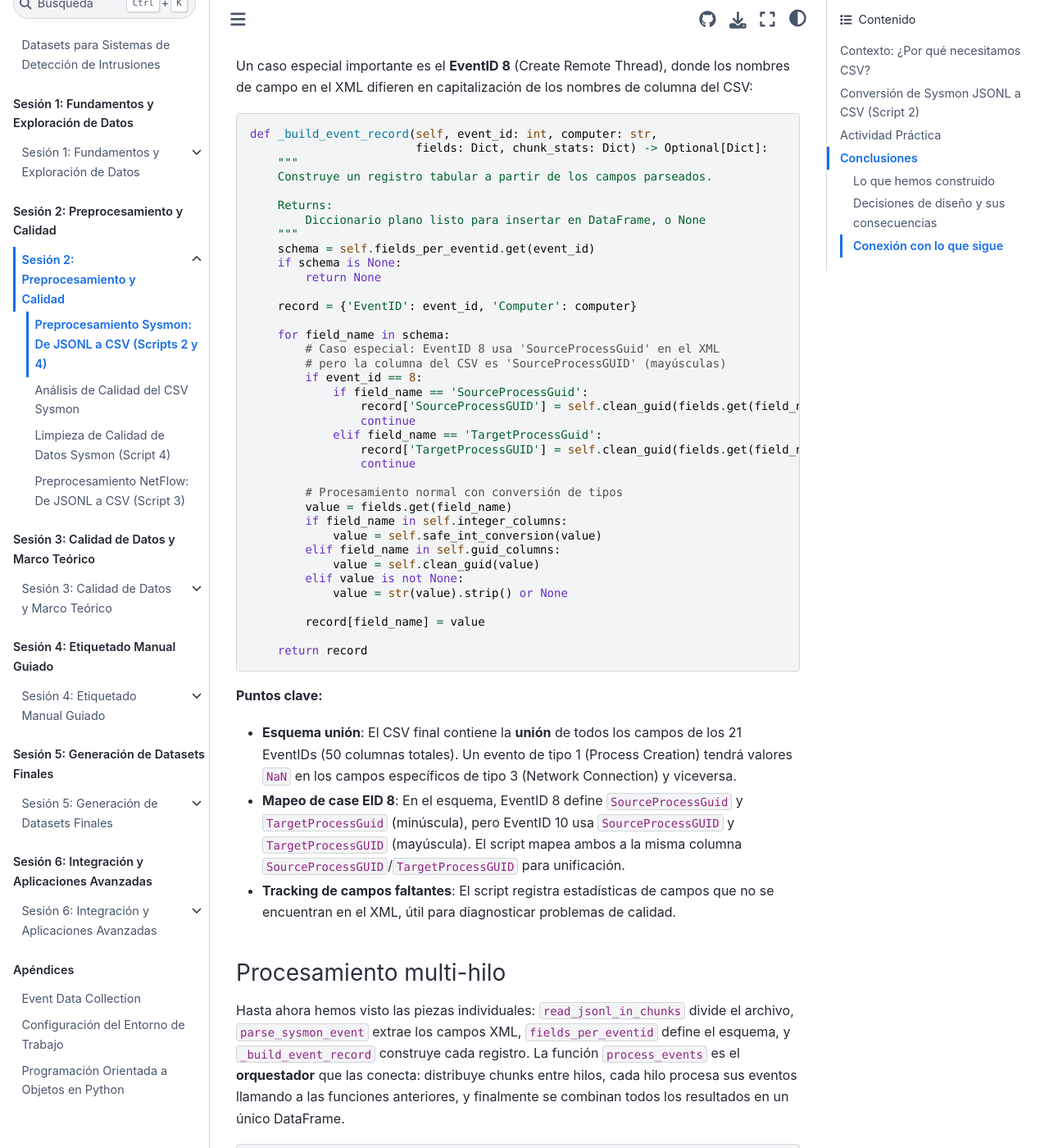
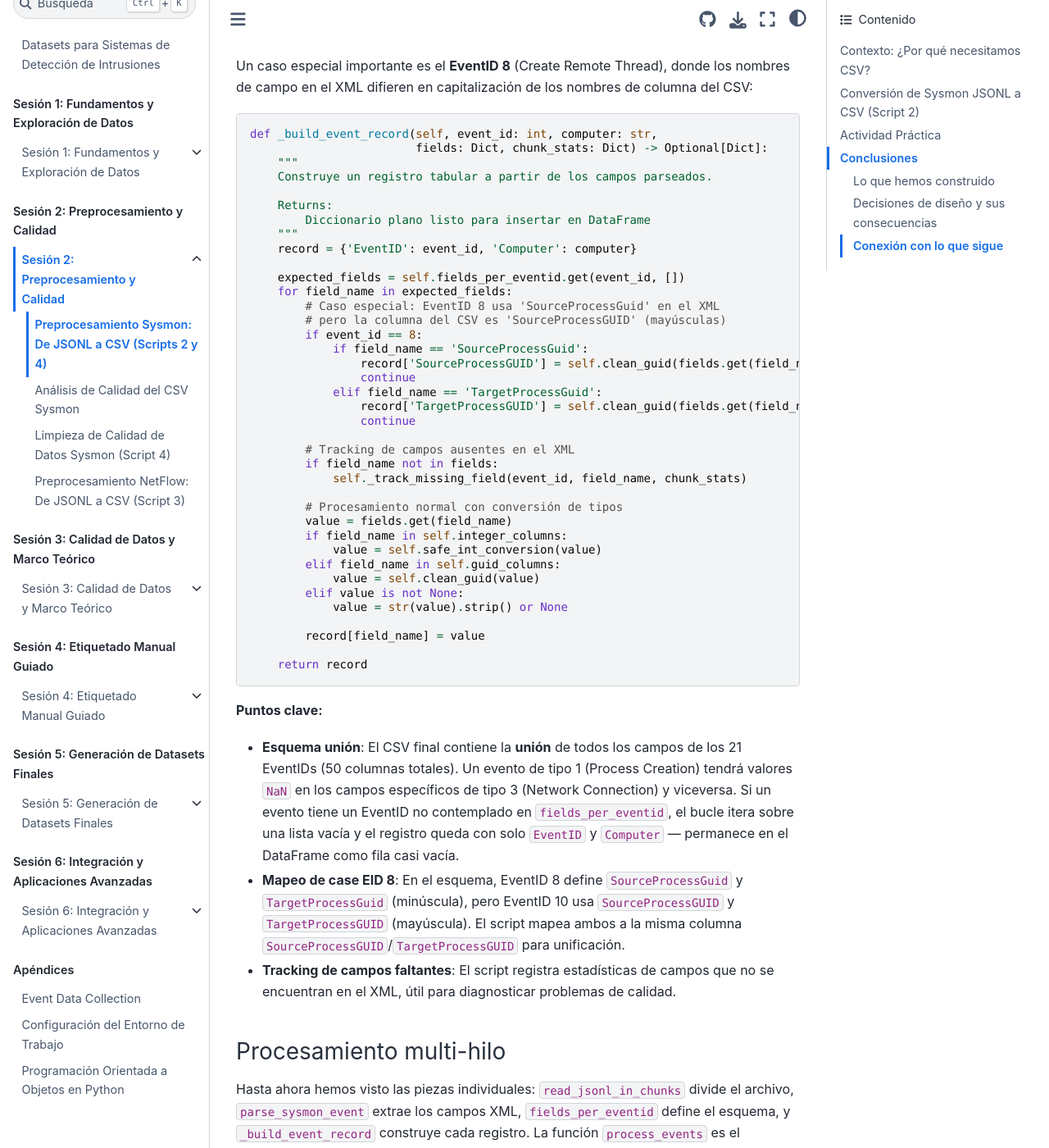
Before and after one commit to ollerenac/curso2026, a Jupyter Book: the page built from sesion-2/7-preprocesamiento-sysmon.md, in a window 1280 px wide and 1400 px high, scrolled down 14421 px. Shown: the whole window at 82% size. Built offline with Jupyter Book 1.0.4 settings and Sphinx 7.4.7 and the Sphinx Book theme 1.1.4, drawn with Linux system fonts in a browser that asks for light colours.

Commit message:
fix(sesion-2): align _build_event_record with actual script — use .get(event_id,[]), add _track_missing_field, clarify unknown EventID behavior

````diff
--- a/sesion-2/7-preprocesamiento-sysmon.md
+++ b/sesion-2/7-preprocesamiento-sysmon.md
@@ -763,15 +763,12 @@ def _build_event_record(self, event_id: int, computer: str,
     Construye un registro tabular a partir de los campos parseados.
 
     Returns:
-        Diccionario plano listo para insertar en DataFrame, o None
+        Diccionario plano listo para insertar en DataFrame
     """
-    schema = self.fields_per_eventid.get(event_id)
-    if schema is None:
-        return None
-
     record = {'EventID': event_id, 'Computer': computer}
 
-    for field_name in schema:
+    expected_fields = self.fields_per_eventid.get(event_id, [])
+    for field_name in expected_fields:
         # Caso especial: EventID 8 usa 'SourceProcessGuid' en el XML
         # pero la columna del CSV es 'SourceProcessGUID' (mayúsculas)
         if event_id == 8:
@@ -781,6 +778,10 @@ def _build_event_record(self, event_id: int, computer: str,
             elif field_name == 'TargetProcessGuid':
                 record['TargetProcessGUID'] = self.clean_guid(fields.get(field_name))
                 continue
+
+        # Tracking de campos ausentes en el XML
+        if field_name not in fields:
+            self._track_missing_field(event_id, field_name, chunk_stats)
 
         # Procesamiento normal con conversión de tipos
         value = fields.get(field_name)
@@ -797,7 +798,7 @@ def _build_event_record(self, event_id: int, computer: str,
 ```
 
 **Puntos clave:**
-- **Esquema unión**: El CSV final contiene la **unión** de todos los campos de los 21 EventIDs (50 columnas totales). Un evento de tipo 1 (Process Creation) tendrá valores `NaN` en los campos específicos de tipo 3 (Network Connection) y viceversa.
+- **Esquema unión**: El CSV final contiene la **unión** de todos los campos de los 21 EventIDs (50 columnas totales). Un evento de tipo 1 (Process Creation) tendrá valores `NaN` en los campos específicos de tipo 3 (Network Connection) y viceversa. Si un evento tiene un EventID no contemplado en `fields_per_eventid`, el bucle itera sobre una lista vacía y el registro queda con solo `EventID` y `Computer` — permanece en el DataFrame como fila casi vacía.
 - **Mapeo de case EID 8**: En el esquema, EventID 8 define `SourceProcessGuid` y `TargetProcessGuid` (minúscula), pero EventID 10 usa `SourceProcessGUID` y `TargetProcessGUID` (mayúscula). El script mapea ambos a la misma columna `SourceProcessGUID`/`TargetProcessGUID` para unificación.
 - **Tracking de campos faltantes**: El script registra estadísticas de campos que no se encuentran en el XML, útil para diagnosticar problemas de calidad.
 
````
